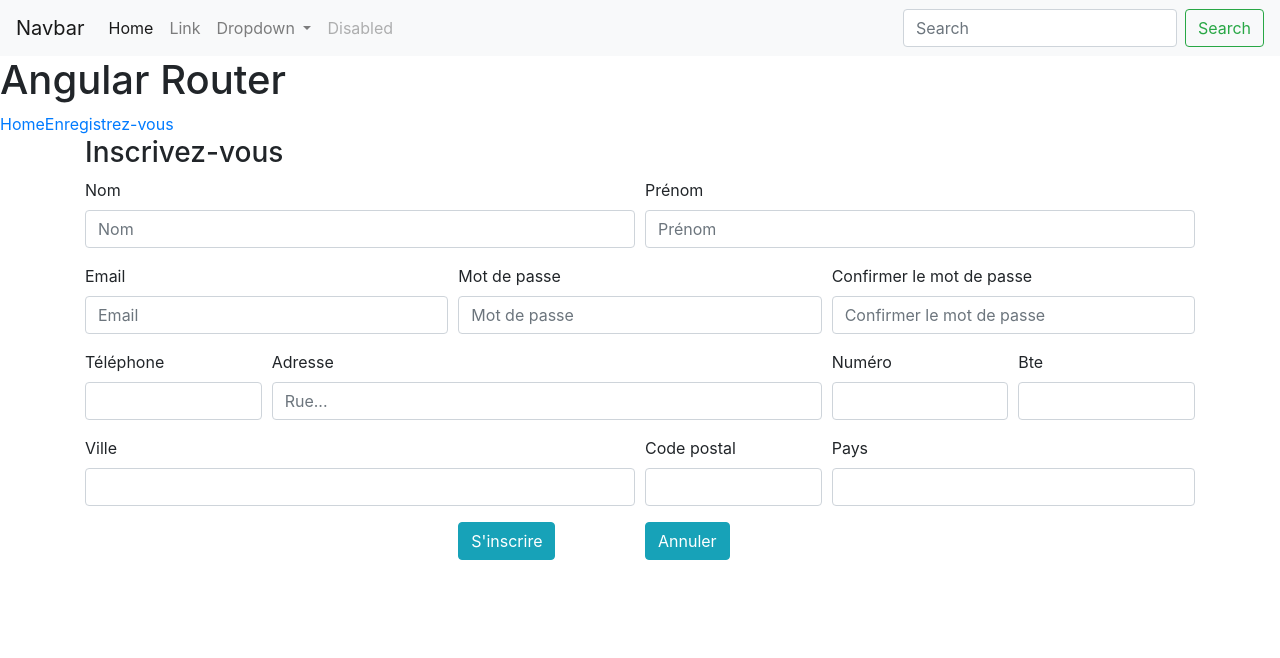
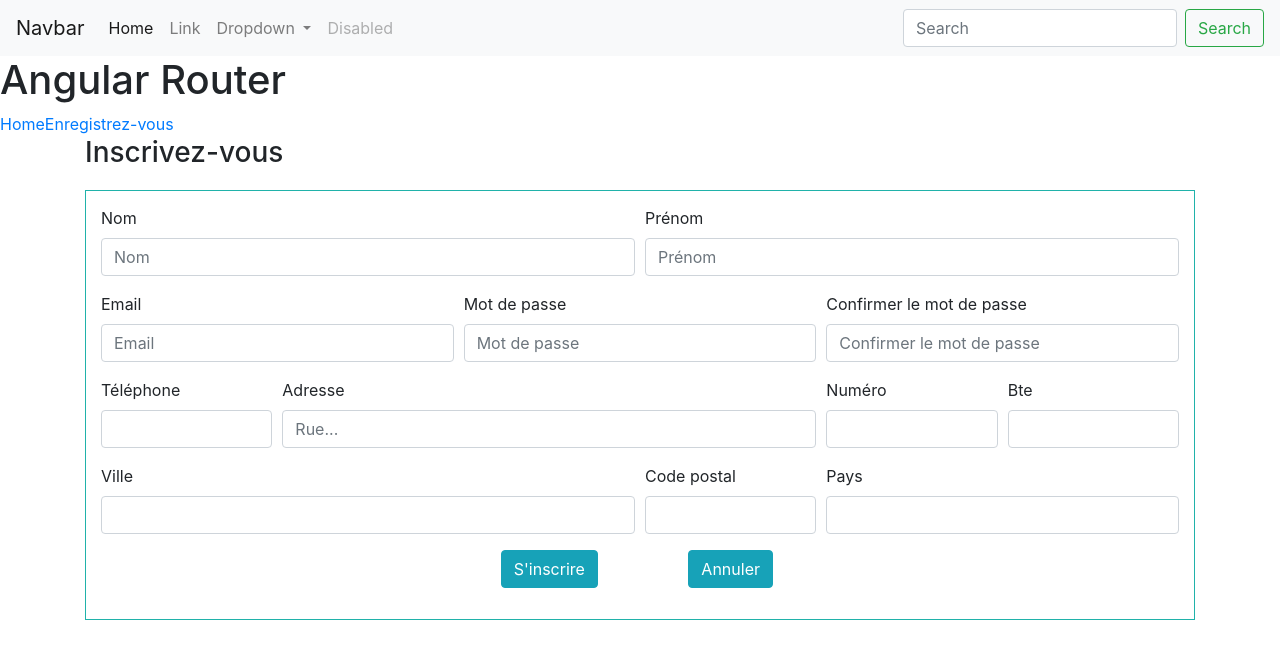
Before and after one commit to AlexTati/Home-Share, an Angular app in the folder Webapp/: page /member/register in a window 1280 px wide. Shown: the top 658 px of the page. Built offline with nearby package versions, Linux system fonts and the light colour scheme.

Commit message:
Amelioration HTML Register

```diff
--- a/Webapp/src/app/pages/Member/register/register.component.css
+++ b/Webapp/src/app/pages/Member/register/register.component.css
@@ -1,3 +1,7 @@
 .border-formulaire{
-
+  border-style: solid;
+  border-color: lightseagreen;
+  border-width: 1px;
+  padding: 15px;
+  margin-top: 20px;
 }
--- a/Webapp/src/app/pages/Member/register/register.component.html
+++ b/Webapp/src/app/pages/Member/register/register.component.html
@@ -57,11 +57,11 @@
         <input type="text" class="form-control" id="inputCountry">
       </div>
     </div>
-    <div class="form-row d-flex align-items-center justify-content-center">
-      <div class="form-group col-md-2">
+    <div class="form-row d-flex justify-content-center">
+      <div class="form-group col-md-2 d-flex align-items-center justify-content-center">
       <button type="submit" class="btn btn-info">S'inscrire</button>
       </div>
-      <div class="form-group col-md-2">
+      <div class="form-group col-md-2 d-flex align-items-center justify-content-center">
         <button type="reset" class="btn btn-info">Annuler</button>
       </div>
     </div>
```
